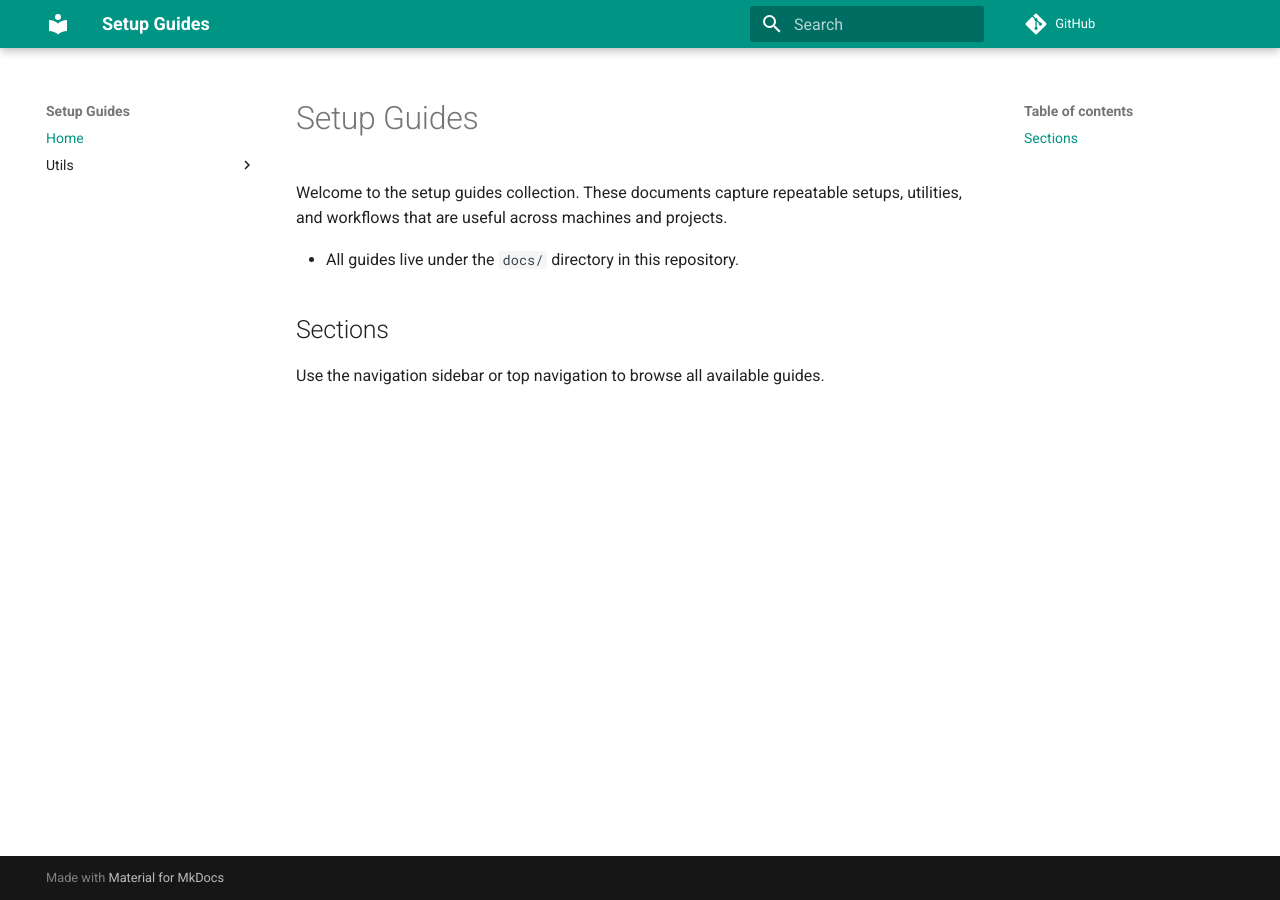
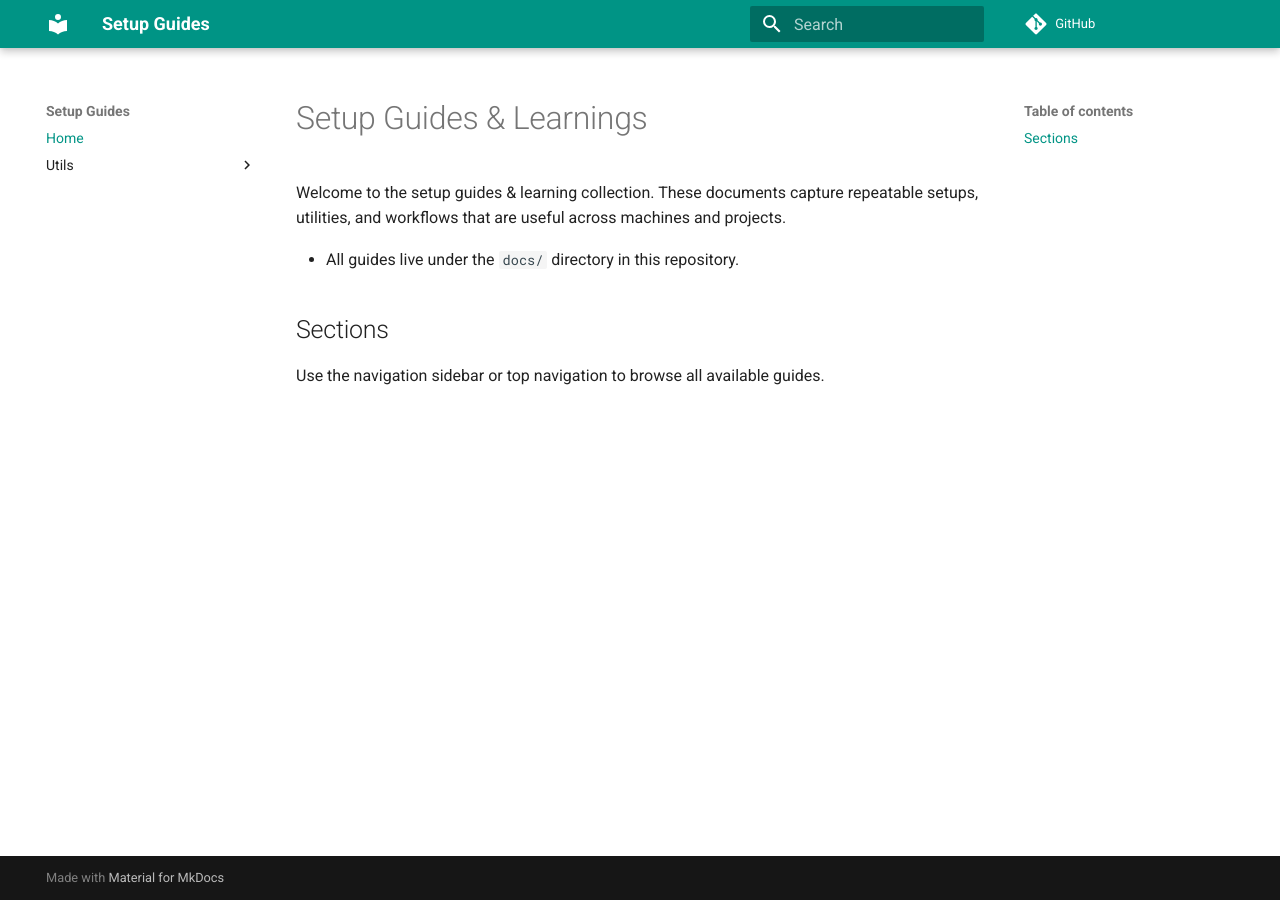
Before and after one commit to LokeshNanda/setup-guides, an MkDocs documentation site: the page built from docs/index.md, in a window 1280 px wide. Built offline with MkDocs 1.6.1 and Material for MkDocs 9.7.7, drawn with Linux system fonts in a browser that asks for light colours; comment, search, counter and statistics services are not loaded.

```diff
--- a/docs/index.md
+++ b/docs/index.md
@@ -1,6 +1,6 @@
-# Setup Guides
+# Setup Guides & Learnings
 
-Welcome to the setup guides collection. These documents capture repeatable setups, utilities, and workflows that are useful across machines and projects.
+Welcome to the setup guides & learning collection. These documents capture repeatable setups, utilities, and workflows that are useful across machines and projects.
 
 - All guides live under the `docs/` directory in this repository.
 
```
Also changed, not shown: docs/DeviceSetups/syncthing-obsidian-setup.md (renamed from docs/UTILS/syncthing-obsidian-setup.md), docs/Utilities/cloud-database-ping-daily.md (renamed from docs/UTILS/cloud-database-ping-daily.md), docs/Utilities/github-multi-project-ssh-setup.md (renamed from docs/UTILS/github-multi-project-ssh-setup.md), 2 other files.
